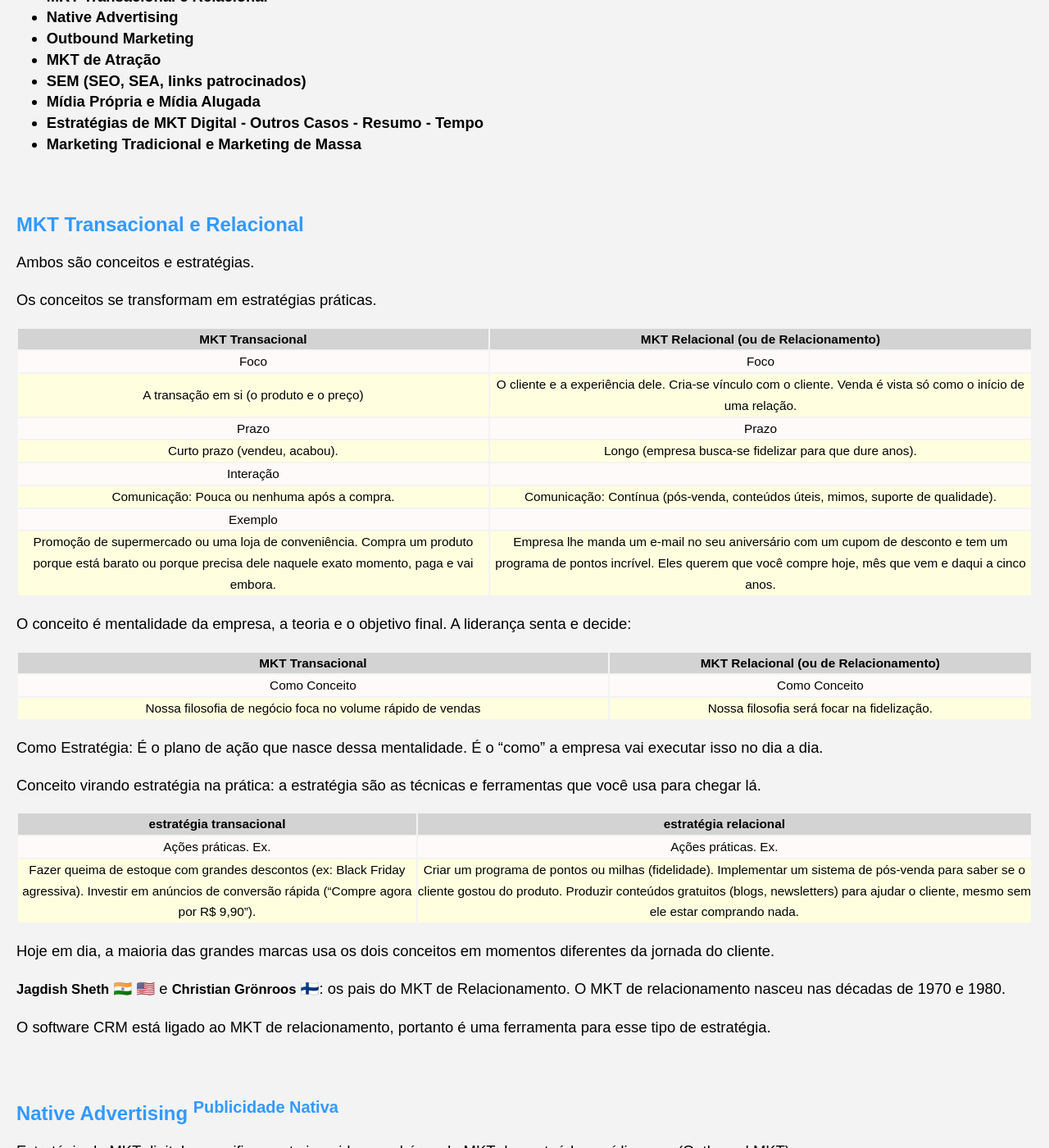
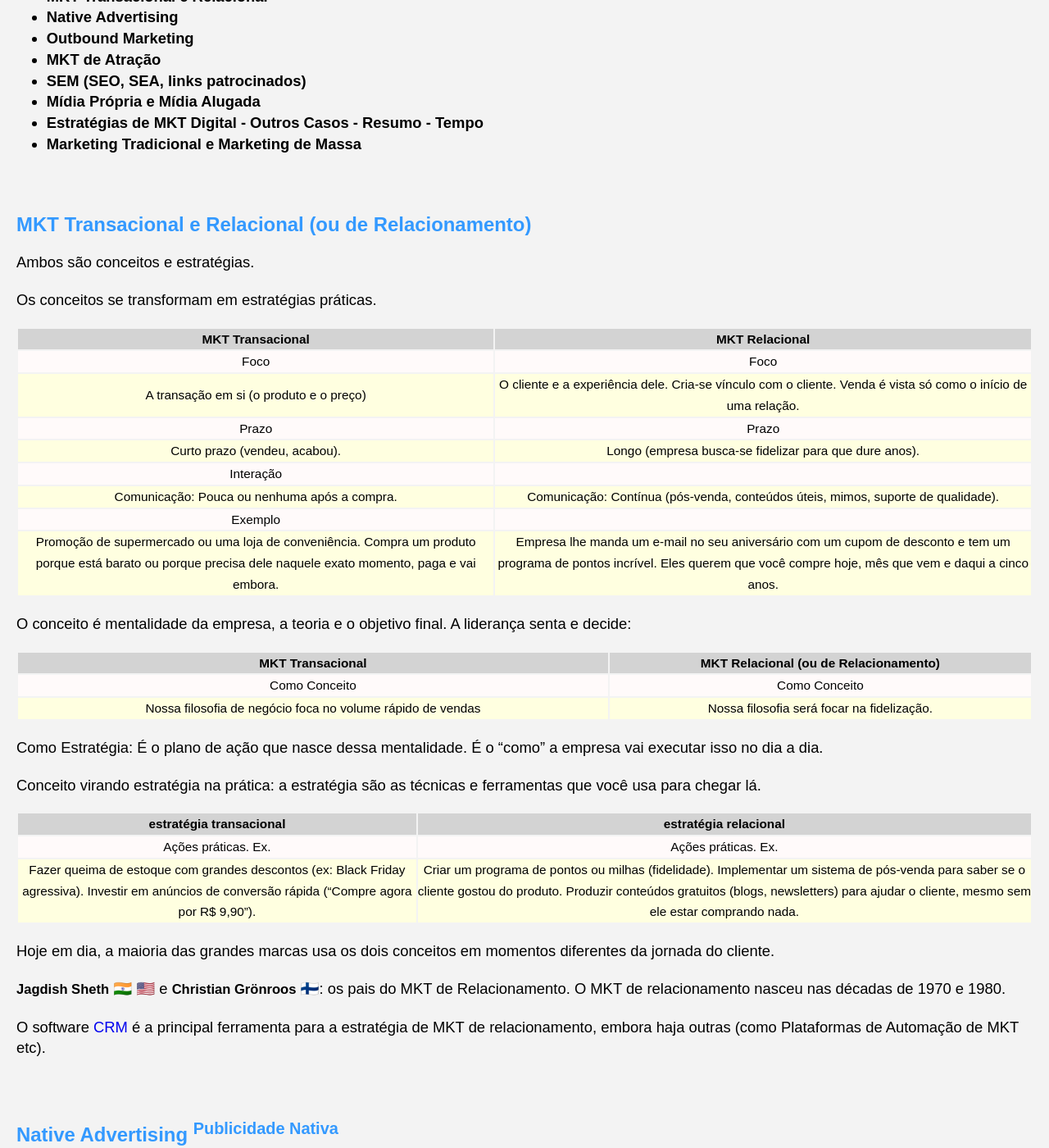
Before and after one commit to Joesynth/joesynth.github.io, a Jekyll site: the page built from _posts/2021-12-12-estrategias-de-mkt-digital.md, in a window 1280 px wide and 1400 px high, scrolled down 356 px. Shown: the whole window at 82% size. Built offline with Jekyll 4.4.1, drawn with Linux system fonts in a browser that asks for light colours.

Commit message:
Refine MKT Transacional and Relacional sections

```diff
--- a/_posts/2021-12-12-estrategias-de-mkt-digital.md
+++ b/_posts/2021-12-12-estrategias-de-mkt-digital.md
@@ -12,14 +12,14 @@
 - Marketing Tradicional e Marketing de Massa
 
 
-## MKT Transacional e Relacional
+## MKT Transacional e Relacional (ou de Relacionamento)
 
 
 Ambos são conceitos e estratégias.
 
 Os conceitos se transformam em estratégias práticas.
 
-|MKT Transacional| MKT Relacional (ou de Relacionamento)|
+|MKT Transacional| MKT Relacional |
 |:---:|:---:|
 | Foco| Foco|
 | A transação em si (o produto e o preço)| O cliente e a experiência dele. Cria-se vínculo com o cliente. Venda é vista só como o início de uma relação.|
@@ -54,7 +54,7 @@ Hoje em dia, a maioria das grandes marcas usa os dois conceitos em momentos dife
 
 **Jagdish Sheth** 🇮🇳 🇺🇸 e **Christian Grönroos** 🇫🇮: os pais do MKT de Relacionamento. O MKT de relacionamento nasceu nas décadas de 1970 e 1980.
 
-O software CRM está ligado ao MKT de relacionamento, portanto é uma ferramenta para esse tipo de estratégia.
+O software [CRM](/o-que-e-crm) é a principal ferramenta para a estratégia de MKT de relacionamento, embora haja outras (como Plataformas de Automação de MKT etc).
 
 
 
```
